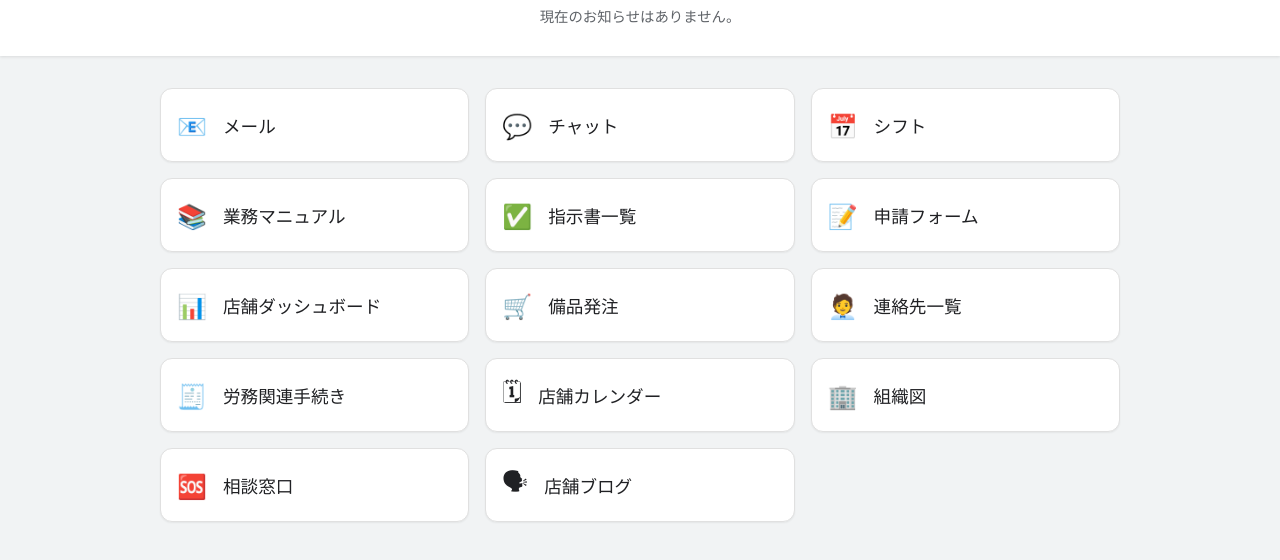
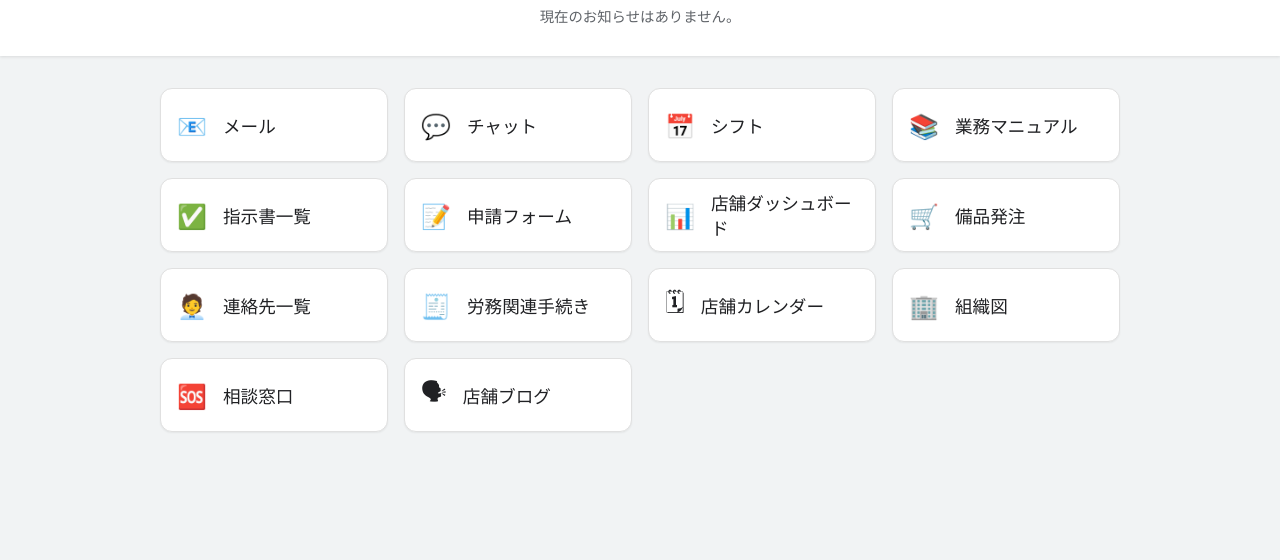
Before and after one commit to ryoito94/portal, a plain HTML site: page index.html in a window 1280 px wide. Shown: the part 62-622 px from the top of the page. Drawn offline with Linux system fonts and the light colour scheme.

Commit message:
Update index.html

```diff
--- a/index.html
+++ b/index.html
@@ -33,7 +33,7 @@
       margin: 0 auto;
       padding: 2rem 1rem;
       display: grid;
-      grid-template-columns: repeat(auto-fill, minmax(300px, 1fr));
+      grid-template-columns: repeat(auto-fill, minmax(200px, 1fr));
       gap: 1rem;
     }
     .app-card {
```
